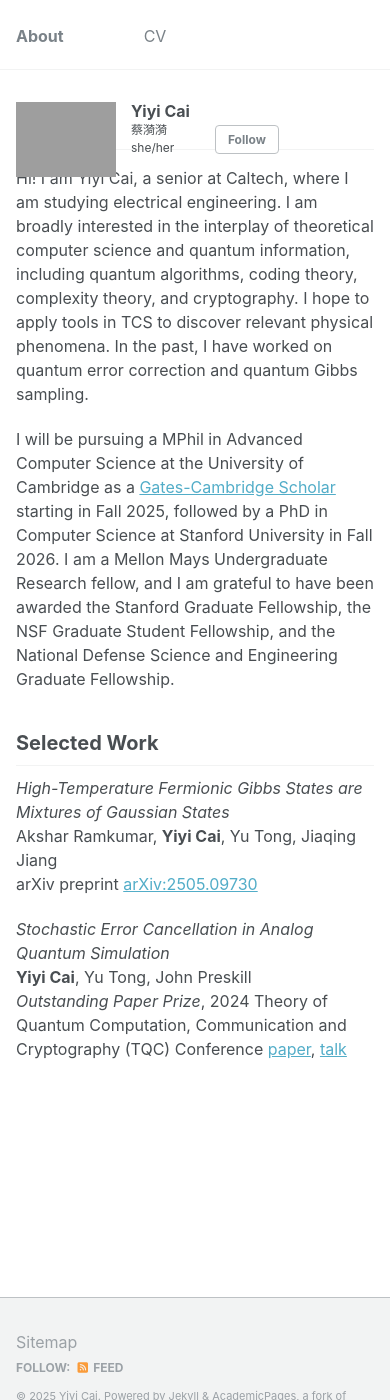
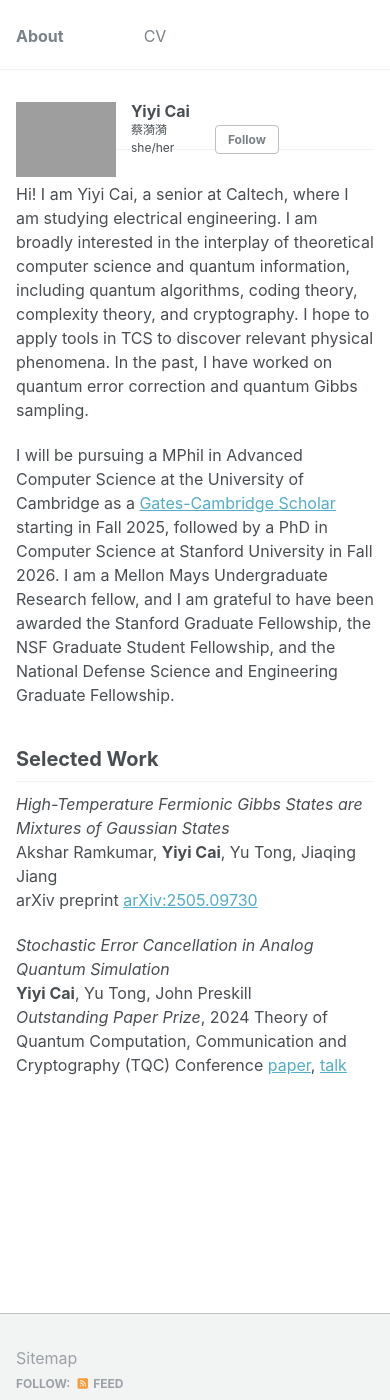
Before and after one commit to Yiyi-Cai/yiyi-cai.github.io, a Jekyll site: the page built from _pages/about.md, in a window 390 px wide and 1400 px high. Built offline with Jekyll 4.4.1, drawn with Linux system fonts in a browser that asks for light colours.

Commit message:
Update _page.scss

```diff
--- a/_sass/_page.scss
+++ b/_sass/_page.scss
@@ -393,18 +393,19 @@
   .comment__avatar-wrapper {
     float: none !important;
     display: flex !important;
-    justify-content: center;
-    width: 100%;
-    margin-bottom: 1em;
+    justify-content: center !important;
+    width: 100% !important;
+    margin-bottom: 1rem !important;
   }
 
   .comment__avatar {
     width: 120px !important;
     height: auto !important;
-    display: block;
+    display: block !important;
   }
 
-  .page__content p {
+  .page__content > p:first-of-type {
     clear: both !important;
+    padding-top: 1rem;
   }
 }
```
